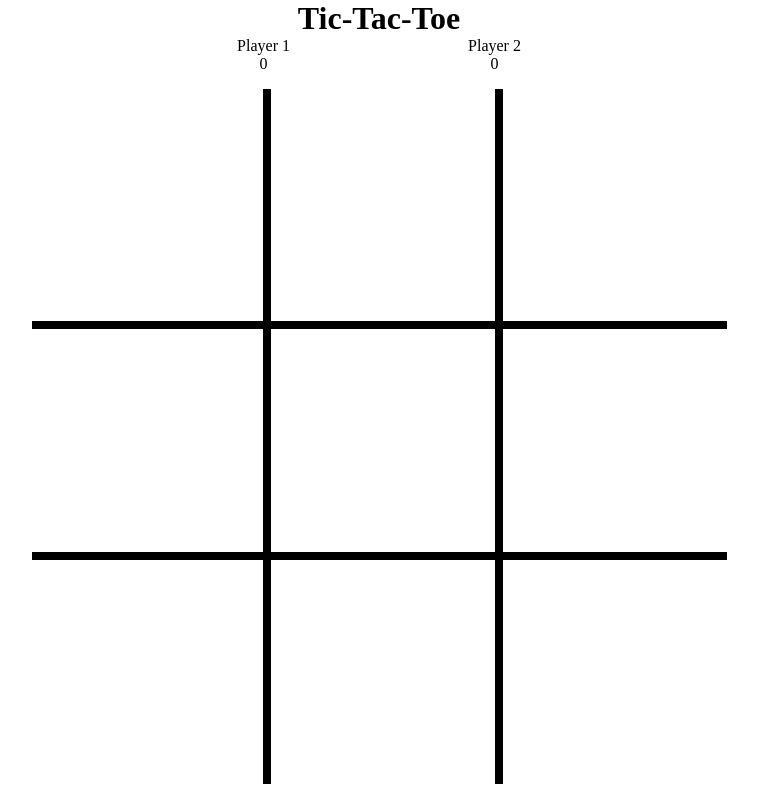
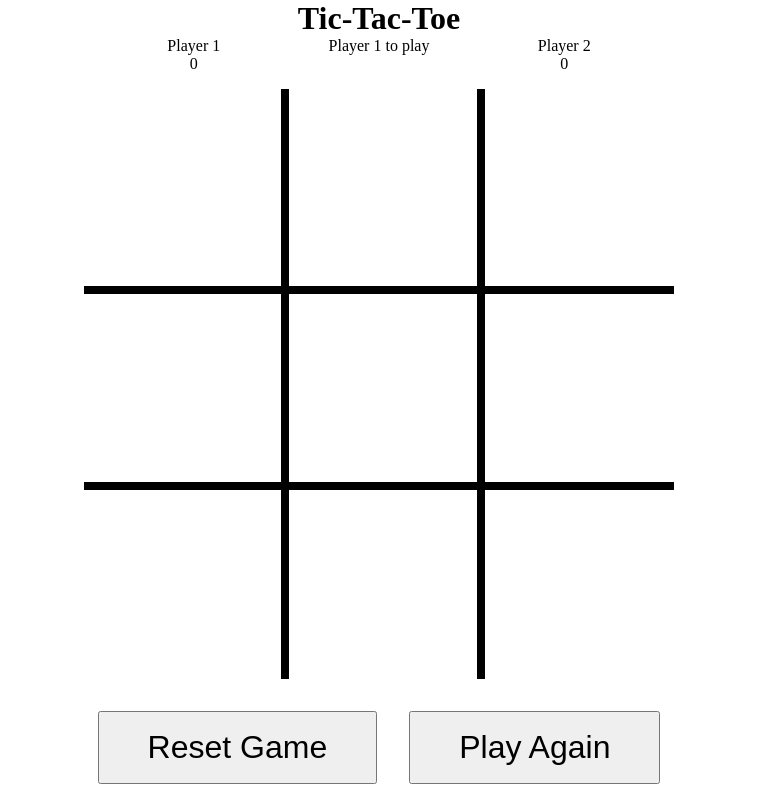
Before and after one commit to lee101011/tic-tac-toe, a plain HTML site: page indexl.html in a window 1280 px wide. Shown: the whole page, without its empty margins (261-1019 px from the left). Drawn offline with Linux system fonts and the light colour scheme.

Commit message:
Add working frontend

```diff
--- a/css/style.css
+++ b/css/style.css
@@ -1,6 +1,7 @@
 * {
     margin: 0;
     padding: 0;
+    box-sizing: border-box;
 }
 
 html,
@@ -50,22 +51,27 @@ main {
     grid-template-rows: repeat(3, 1fr);
 }
 
-.controls {}
+.controls {
+    display: flex;
+    justify-content: center;
+}
+
+.controls > button {
+    margin: 1rem;
+    padding: 1rem 3rem;
+    font-size: 2rem;
+}
 
 .cell {
     display: flex;
     align-items: center;
     justify-content: center;
-    font-size: calc(4rem + 15vh);
+    font-size: 10rem;
     text-align: center;
     font-family: Arial, Helvetica, sans-serif;
     font-weight: bold;
+    overflow: hidden;
 }
-
-/*.cell:after:empty {
-    content: 'l';
-    visibility: hidden;
-}*/
 
 .border-top {
     border-top: 0.5rem solid black;
--- a/indexl.html
+++ b/indexl.html
@@ -15,20 +15,24 @@
         <div class="display">
             <h1>Tic-Tac-Toe</h1>
             <div class="scoreboard">
-                <div class="player">
-                    <div class="name">Player 1</div>
-                    <div class="score">0</div>
+                <div id="play1" class="player">
+                    <div class="name"></div>
+                    <div class="score"></div>
                 </div>
-                <div class="player">
-                    <div class="name">Player 2</div>
-                    <div class="score">0</div>
+                <div class="message"></div>
+                <div id="play2" class="player">
+                    <div class="name"></div>
+                    <div class="score"></div>
                 </div>
             </div>
         </div>
         <div class="game">
             <div class="grid"></div>
         </div>
-        <div class="controls"></div>
+        <div class="controls">
+            <button class="reset">Reset Game</button>
+            <button class="restart">Play Again</button>
+        </div>
     </main>
 </body>
 
--- a/script/backend.js
+++ b/script/backend.js
@@ -129,7 +129,7 @@ function Player (name, side) {
     }
 
     const win = () => {
-        record.win++;
+        record++;
     }
 
     return {
@@ -146,7 +146,7 @@ function TicTacToeGame(grid_size = 3) {
     const players = [Player("Player 1", "X"), Player("Player 2", "O")];
     const board = Board();
     let turn = 0;
-    let winner = { player: null, direction: null };
+    let winner = { player: null, direction: null, position: 0 };
     let gameState = 0;
 
     const reset = () => {
@@ -156,13 +156,19 @@ function TicTacToeGame(grid_size = 3) {
         }
         resetTurns();
         setState(0);
+        winner = { player: null, direction: null, position: 0 };
     }
 
     const newGame = () => {
         board.reset();
         resetTurns();
         gameState = 0;
+        winner = { player: null, direction: null, position: 0 };
     }
+
+    const getWinner = () => {
+        return winner;
+    };
 
     const playMove = (x, y) => {
         let currentPlayer = players[turn];
@@ -176,6 +182,9 @@ function TicTacToeGame(grid_size = 3) {
                         winner.direction = -1;
                     } else {
                         winner.player = currentPlayer.name;
+                        winner.direction = win.direction;
+                        winner.position = win.position;
+                        currentPlayer.win();
                     }
                 } else {
                     turn = nextPlayerIndex();
@@ -192,7 +201,7 @@ function TicTacToeGame(grid_size = 3) {
         gameState = newState;
     }
 
-    const getPlayerTurn= () => {
+    const getPlayerTurn = () => {
         return players[turn];
     }
 
@@ -251,6 +260,7 @@ function TicTacToeGame(grid_size = 3) {
         getPlayerName,
         getPlayerStats,
         getPlayerTurn,
+        getWinner,
         renamePlayer,
     }
 }
--- a/script/frontend.js
+++ b/script/frontend.js
@@ -2,8 +2,13 @@ const HTMLTicTacToe = function () {
     const GRID_SIZE = 3;
     let game = TicTacToeGame();
     const grid = document.querySelector(".grid");
+    const reset = document.querySelector(".reset");
+    const restart = document.querySelector(".restart");
+    const message = document.querySelector(".message");
+    const play1 = document.querySelector("#play1");
+    const play2 = document.querySelector("#play2");
 
-    const buildGameScreen = () => {
+    const buildGameScreen = (messageText = `${game.getPlayerTurn().name} to play`) => {
 
         grid.replaceChildren();
         for (let i = 0; i < GRID_SIZE; i++) {
@@ -21,20 +26,51 @@ const HTMLTicTacToe = function () {
                 grid.appendChild(cell);
             }
         }
-    }
 
-    const registerListener = () => {
+        play1.childNodes[1].textContent = game.getPlayerName(0);
+        play1.childNodes[3].textContent = game.getPlayerStats(0);
+        message.textContent = messageText;
+        play2.childNodes[1].textContent = game.getPlayerName(1);
+        play2.childNodes[3].textContent = game.getPlayerStats(1);
+
+    };
+
+    const registerListeners = () => {
         grid.addEventListener("click", (event) => {
             const row = event.target.dataset.row;
             const col = event.target.dataset.column;
             if (!(row && col)) return;
 
             game.playMove(row, col);
+            let winner = game.getWinner();
+            let text;
+            if( winner.direction !== null) {
+
+                if(winner.direction === -1 ) {
+                    text = "Tie";
+                } else {
+                    text = `${winner.player} wins!`;
+                }
+            } else {
+                text = `${game.getPlayerTurn().name} to play`;
+            }
+            buildGameScreen(text);
+        });
+
+        reset.addEventListener("click", (event) => {
+            game.reset();
+            buildGameScreen();
+        });
+
+        restart.addEventListener("click", (event) => {
+            game.newGame();
             buildGameScreen();
         });
     }
 
+
     buildGameScreen();
-    registerListener();
+    registerListeners();
 
+    return game;
 }();
```
